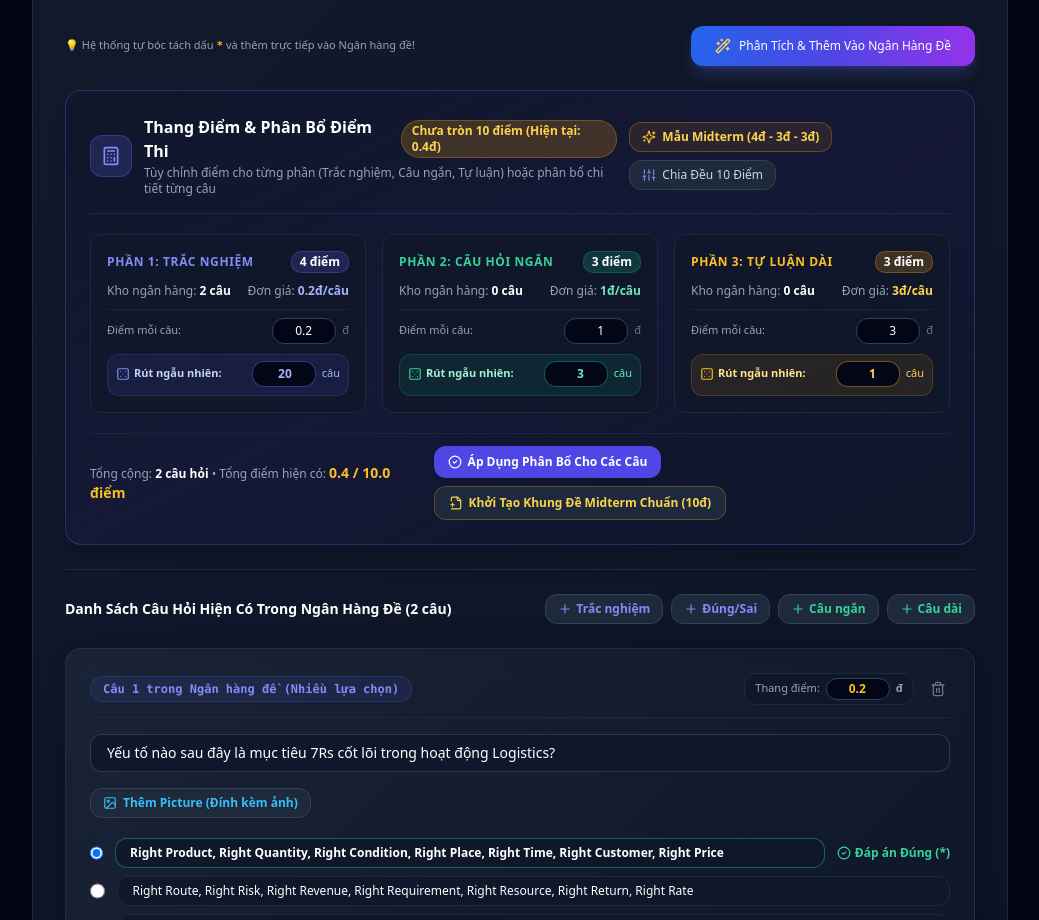
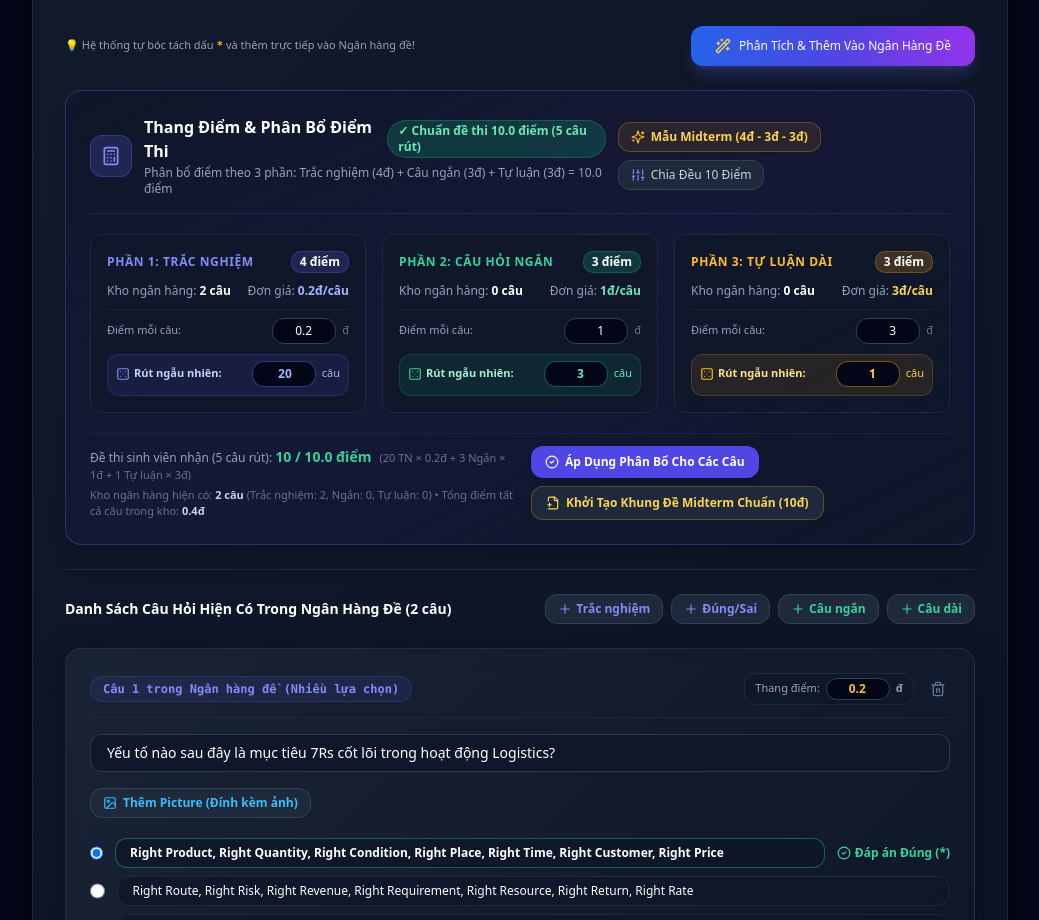
Before and after one commit to LTTP287/quan-ly-sinh-vien, a Next.js app: page /lecturer/quizzes/1/edit in a window 1280 px wide. Shown: the part 1580-2500 px from the top of the page, without its empty margins (120-1159 px from the left). Built offline with nearby package versions, Linux system fonts and the light colour scheme; no server answers.

Commit message:
fix: clarify exam points (10/10) vs total question bank pool points in scoring banner

```diff
--- a/app/lecturer/quizzes/[id]/edit/page.tsx
+++ b/app/lecturer/quizzes/[id]/edit/page.tsx
@@ -358,6 +358,12 @@ B. Sai`);
 
   const longQuestions = questions.filter((q) => q.question_type === 'long_answer');
   const longTotalPoints = Math.round(longQuestions.reduce((sum, q) => sum + (Number(q.points) || 0), 0) * 100) / 100;
+
+  // Điểm bài thi thực tế rút ngẫu nhiên cho mỗi sinh viên (Target: 10.0 điểm)
+  const plannedMcPoints = Math.round((sampleMcCount * batchMcPoints) * 10) / 10;
+  const plannedShortPoints = Math.round((sampleShortCount * batchShortPoints) * 10) / 10;
+  const plannedEssayPoints = Math.round((sampleEssayCount * batchEssayPoints) * 10) / 10;
+  const examTotalPoints = Math.round((plannedMcPoints + plannedShortPoints + plannedEssayPoints) * 10) / 10;
 
   const updateQuestionPoints = (qId: string, pts: number) => {
     setQuestions(questions.map((q) => (q.id === qId ? { ...q, points: Math.max(0, Number(pts) || 0) } : q)));
@@ -1046,17 +1052,17 @@ B. Sai`);
                   <h3 className="text-base font-bold text-white flex items-center space-x-2">
                     <span>Thang Điểm & Phân Bổ Điểm Thi</span>
                     <span className={`text-xs px-2.5 py-0.5 rounded-full font-bold border ${
-                      Math.abs(totalPoints - 10) < 0.05
+                      Math.abs(examTotalPoints - 10) < 0.05
                         ? 'bg-emerald-500/20 text-emerald-300 border-emerald-500/30'
                         : 'bg-amber-500/20 text-amber-300 border-amber-500/30'
                     }`}>
-                      {Math.abs(totalPoints - 10) < 0.05
-                        ? '✓ Chuẩn thang điểm 10.0'
-                        : `Chưa tròn 10 điểm (Hiện tại: ${totalPoints}đ)`}
+                      {Math.abs(examTotalPoints - 10) < 0.05
+                        ? `✓ Chuẩn đề thi 10.0 điểm (${questionsPerStudent} câu rút)`
+                        : `Chưa tròn 10 điểm (Hiện tại: ${examTotalPoints}đ)`}
                     </span>
                   </h3>
                   <p className="text-xs text-slate-400 mt-0.5">
-                    Tùy chỉnh điểm cho từng phần (Trắc nghiệm, Câu ngắn, Tự luận) hoặc phân bổ chi tiết từng câu
+                    Phân bổ điểm theo 3 phần: Trắc nghiệm (4đ) + Câu ngắn (3đ) + Tự luận (3đ) = 10.0 điểm
                   </p>
                 </div>
               </div>
@@ -1246,11 +1252,19 @@ B. Sai`);
 
             {/* Quick apply button row & summary bar */}
             <div className="flex flex-col sm:flex-row sm:items-center justify-between gap-3 pt-3 border-t border-slate-800/80">
-              <div className="text-xs text-slate-400">
-                Tổng cộng: <strong className="text-white">{questions.length} câu hỏi</strong> &bull; Tổng điểm hiện có:{' '}
-                <strong className={Math.abs(totalPoints - 10) < 0.05 ? 'text-emerald-400 font-bold text-sm' : 'text-amber-400 font-bold text-sm'}>
-                  {totalPoints} / 10.0 điểm
-                </strong>
+              <div className="text-xs text-slate-400 space-y-1">
+                <div>
+                  Đề thi sinh viên nhận ({questionsPerStudent} câu rút):{' '}
+                  <strong className={Math.abs(examTotalPoints - 10) < 0.05 ? 'text-emerald-400 font-bold text-sm' : 'text-amber-400 font-bold text-sm'}>
+                    {examTotalPoints} / 10.0 điểm
+                  </strong>
+                  <span className="text-[11px] text-slate-500 ml-2">
+                    ({sampleMcCount} TN &times; {batchMcPoints}đ + {sampleShortCount} Ngắn &times; {batchShortPoints}đ + {sampleEssayCount} Tự luận &times; {batchEssayPoints}đ)
+                  </span>
+                </div>
+                <div className="text-[11px] text-slate-500">
+                  Kho ngân hàng hiện có: <strong className="text-slate-300">{questions.length} câu</strong> (Trắc nghiệm: {mcQuestions.length}, Ngắn: {shortQuestions.length}, Tự luận: {longQuestions.length}) &bull; Tổng điểm tất cả câu trong kho: <strong className="text-slate-300">{totalPoints}đ</strong>
+                </div>
               </div>
 
               <div className="flex items-center flex-wrap gap-2">
--- a/app/lecturer/quizzes/new/page.tsx
+++ b/app/lecturer/quizzes/new/page.tsx
@@ -318,6 +318,12 @@ B. Sai`);
 
   const longQuestions = questions.filter((q) => q.question_type === 'long_answer');
   const longTotalPoints = Math.round(longQuestions.reduce((sum, q) => sum + (Number(q.points) || 0), 0) * 100) / 100;
+
+  // Điểm bài thi thực tế rút ngẫu nhiên cho mỗi sinh viên (Target: 10.0 điểm)
+  const plannedMcPoints = Math.round((sampleMcCount * batchMcPoints) * 10) / 10;
+  const plannedShortPoints = Math.round((sampleShortCount * batchShortPoints) * 10) / 10;
+  const plannedEssayPoints = Math.round((sampleEssayCount * batchEssayPoints) * 10) / 10;
+  const examTotalPoints = Math.round((plannedMcPoints + plannedShortPoints + plannedEssayPoints) * 10) / 10;
 
   const updateQuestionPoints = (qId: string, pts: number) => {
     setQuestions(questions.map((q) => (q.id === qId ? { ...q, points: Math.max(0, Number(pts) || 0) } : q)));
@@ -1009,17 +1015,17 @@ B. Sai`);
                   <h3 className="text-base font-bold text-white flex items-center space-x-2">
                     <span>Thang Điểm & Phân Bổ Điểm Thi</span>
                     <span className={`text-xs px-2.5 py-0.5 rounded-full font-bold border ${
-                      Math.abs(totalPoints - 10) < 0.05
+                      Math.abs(examTotalPoints - 10) < 0.05
                         ? 'bg-emerald-500/20 text-emerald-300 border-emerald-500/30'
                         : 'bg-amber-500/20 text-amber-300 border-amber-500/30'
                     }`}>
-                      {Math.abs(totalPoints - 10) < 0.05
-                        ? '✓ Chuẩn thang điểm 10.0'
-                        : `Chưa tròn 10 điểm (Hiện tại: ${totalPoints}đ)`}
+                      {Math.abs(examTotalPoints - 10) < 0.05
+                        ? `✓ Chuẩn đề thi 10.0 điểm (${questionsPerStudent} câu rút)`
+                        : `Chưa tròn 10 điểm (Hiện tại: ${examTotalPoints}đ)`}
                     </span>
                   </h3>
                   <p className="text-xs text-slate-400 mt-0.5">
-                    Tùy chỉnh điểm cho từng phần (Trắc nghiệm, Câu ngắn, Tự luận) hoặc phân bổ chi tiết từng câu
+                    Phân bổ điểm theo 3 phần: Trắc nghiệm (4đ) + Câu ngắn (3đ) + Tự luận (3đ) = 10.0 điểm
                   </p>
                 </div>
               </div>
@@ -1209,11 +1215,19 @@ B. Sai`);
 
             {/* Quick apply button row & summary bar */}
             <div className="flex flex-col sm:flex-row sm:items-center justify-between gap-3 pt-3 border-t border-slate-800/80">
-              <div className="text-xs text-slate-400">
-                Tổng cộng: <strong className="text-white">{questions.length} câu hỏi</strong> &bull; Tổng điểm hiện có:{' '}
-                <strong className={Math.abs(totalPoints - 10) < 0.05 ? 'text-emerald-400 font-bold text-sm' : 'text-amber-400 font-bold text-sm'}>
-                  {totalPoints} / 10.0 điểm
-                </strong>
+              <div className="text-xs text-slate-400 space-y-1">
+                <div>
+                  Đề thi sinh viên nhận ({questionsPerStudent} câu rút):{' '}
+                  <strong className={Math.abs(examTotalPoints - 10) < 0.05 ? 'text-emerald-400 font-bold text-sm' : 'text-amber-400 font-bold text-sm'}>
+                    {examTotalPoints} / 10.0 điểm
+                  </strong>
+                  <span className="text-[11px] text-slate-500 ml-2">
+                    ({sampleMcCount} TN &times; {batchMcPoints}đ + {sampleShortCount} Ngắn &times; {batchShortPoints}đ + {sampleEssayCount} Tự luận &times; {batchEssayPoints}đ)
+                  </span>
+                </div>
+                <div className="text-[11px] text-slate-500">
+                  Kho ngân hàng hiện có: <strong className="text-slate-300">{questions.length} câu</strong> (Trắc nghiệm: {mcQuestions.length}, Ngắn: {shortQuestions.length}, Tự luận: {longQuestions.length}) &bull; Tổng điểm tất cả câu trong kho: <strong className="text-slate-300">{totalPoints}đ</strong>
+                </div>
               </div>
 
               <div className="flex items-center flex-wrap gap-2">
```
